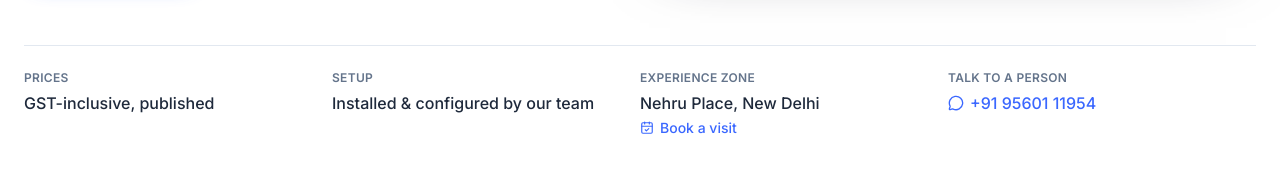
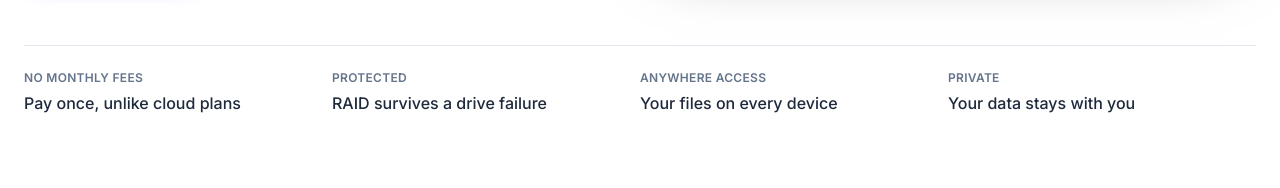
Before and after one commit to digibuggyai/NAS-Town, a React (Vite) app in the folder client/: page / in a window 1280 px wide. Shown: the part 507-695 px from the top of the page. Built offline with nearby package versions, Linux system fonts and the light colour scheme; no server answers.

Commit message:
Hero NAS advantages

```diff
--- a/client/src/sections/Hero.jsx
+++ b/client/src/sections/Hero.jsx
@@ -1,17 +1,17 @@
 import { useRef } from 'react';
 import { Link } from 'react-router';
-import { ArrowRight, CalendarCheck, MessageCircle } from 'lucide-react';
+import { ArrowRight } from 'lucide-react';
 import SplitHeading from '../components/SplitHeading.jsx';
 import NasHddAnimation from '../components/NasHddAnimation.jsx';
 import { gsap, reducedMotion, useGSAP } from '../lib/motion.js';
 import { hero } from '../data/home.js';
-import { digibuggy, waLink } from '../data/site.js';
-import { experienceZone } from '../config/siteContent.js';
 
-// The things that make someone comfortable buying storage online, answered up front.
+// Why a NAS, in four short lines.
 const facts = [
-  ['Prices', 'GST-inclusive, published'],
-  ['Setup', 'Installed & configured by our team'],
+  ['No monthly fees', 'Pay once, unlike cloud plans'],
+  ['Protected', 'RAID survives a drive failure'],
+  ['Anywhere access', 'Your files on every device'],
+  ['Private', 'Your data stays with you'],
 ];
 
 export default function Hero() {
@@ -52,7 +52,7 @@ export default function Hero() {
         </figure>
       </div>
 
-      {/* Trust facts on a hairline. */}
+      {/* NAS advantages on a hairline. */}
       <dl className="hero-fade mt-14 grid gap-y-5 border-t border-line pt-6 sm:grid-cols-2 lg:grid-cols-4">
         {facts.map(([k, v]) => (
           <div key={k} className="sm:pr-6">
@@ -60,23 +60,6 @@ export default function Hero() {
             <dd className="mt-1 font-medium text-fg">{v}</dd>
           </div>
         ))}
-        <div className="sm:pr-6">
-          <dt className="text-xs font-semibold tracking-wide text-subtle uppercase">{experienceZone.name}</dt>
-          <dd className="mt-1">
-            <a href={digibuggy.mapsHref} target="_blank" rel="noopener noreferrer" className="font-medium text-fg hover:text-accent">{digibuggy.addressShort}</a>
-            <a href={waLink(experienceZone.bookVisitText)} target="_blank" rel="noopener noreferrer" className="link mt-0.5 flex items-center gap-1.5 text-sm">
-              <CalendarCheck className="size-3.5" aria-hidden /> Book a visit
-            </a>
-          </dd>
-        </div>
-        <div>
-          <dt className="text-xs font-semibold tracking-wide text-subtle uppercase">Talk to a person</dt>
-          <dd className="mt-1">
-            <a href={digibuggy.whatsappHref} target="_blank" rel="noopener" className="link inline-flex items-center gap-1.5">
-              <MessageCircle className="size-4" /> {digibuggy.whatsapp}
-            </a>
-          </dd>
-        </div>
       </dl>
     </section>
   );
```
